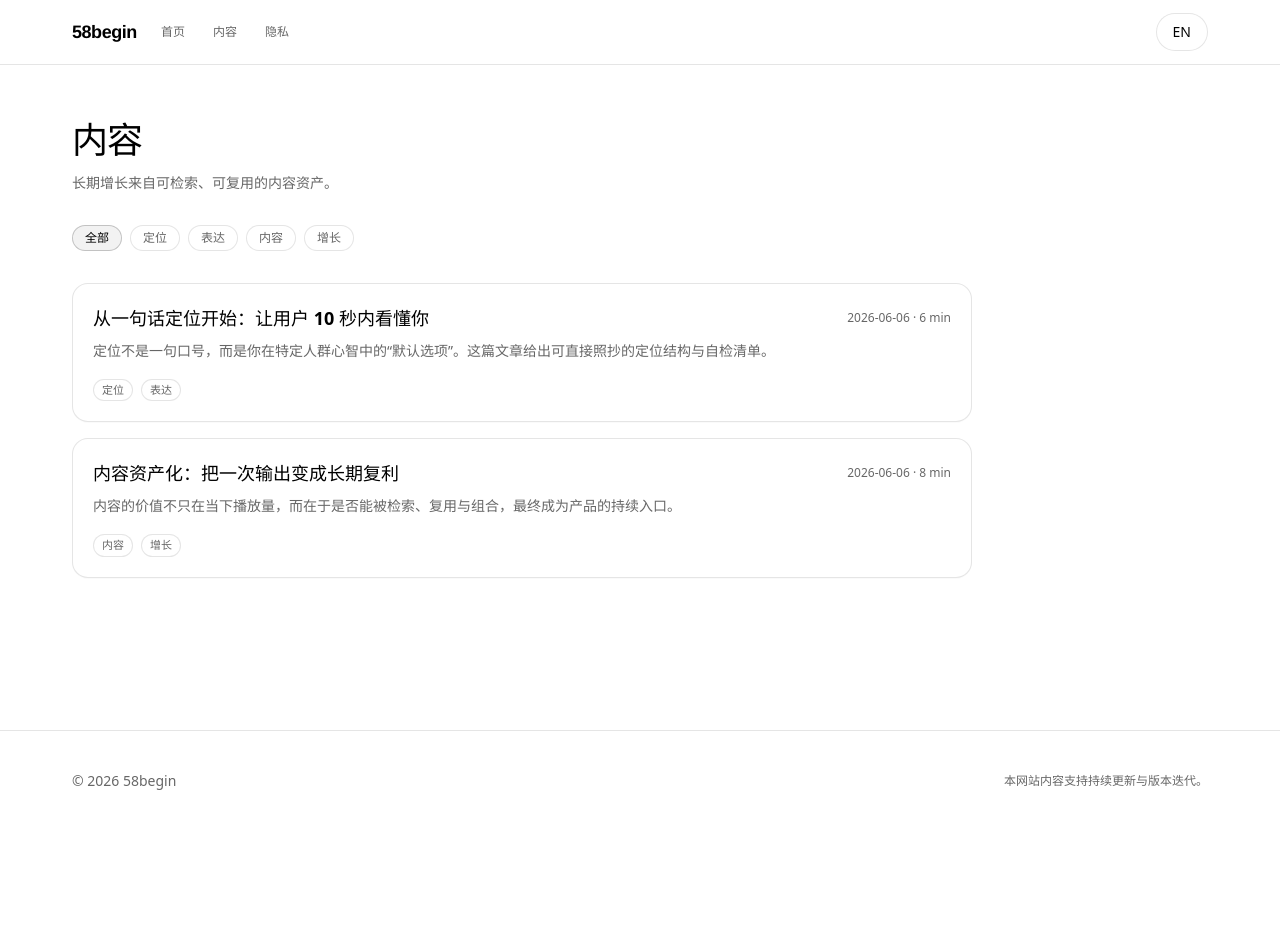
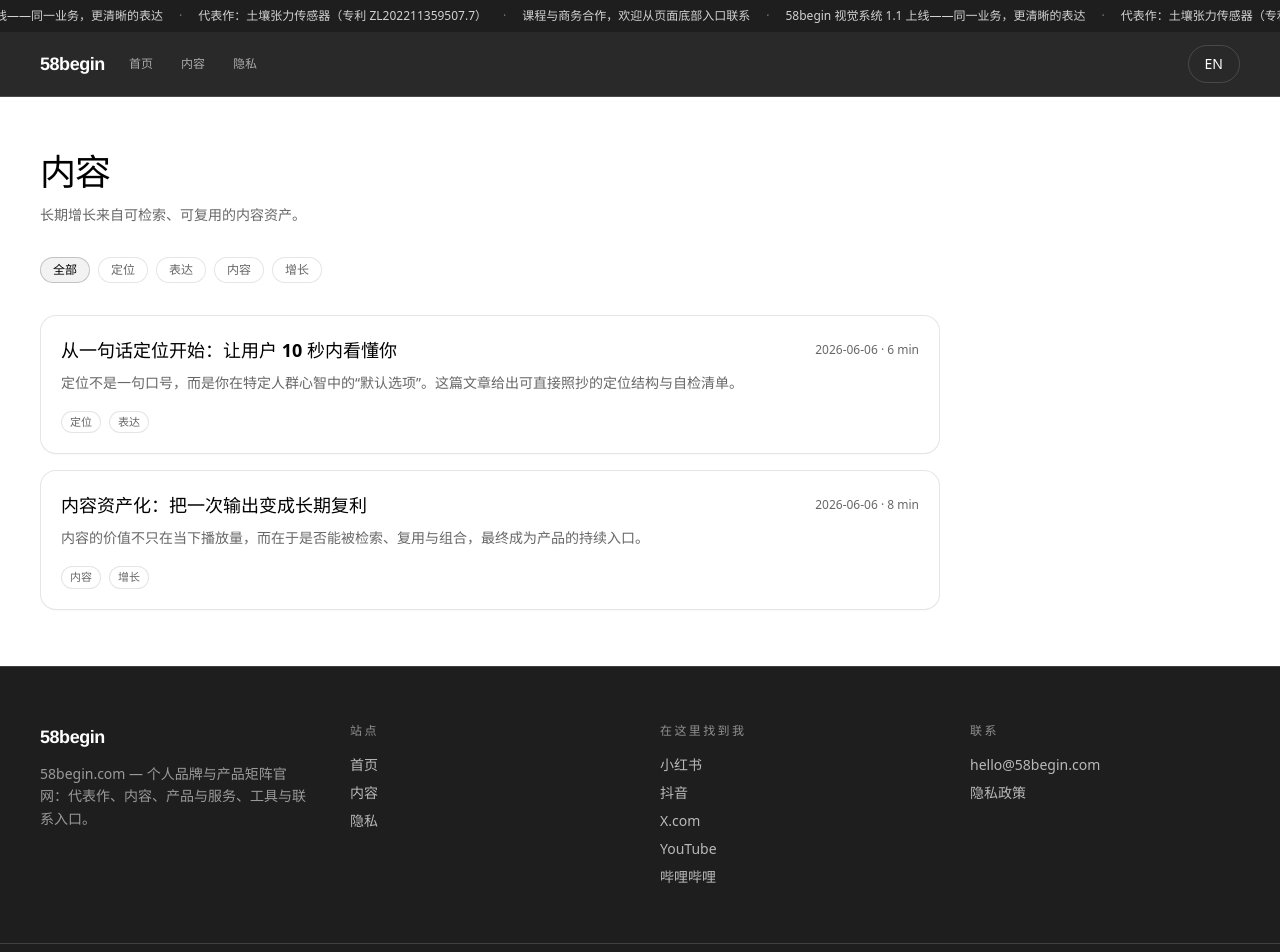
Before and after one commit to Leo1968/58begin, a React (Vite) app: page /posts in a window 1280 px wide. Shown: the top 952 px of the page. Before the commit the page ends 831 px from the top, so only its background shows below. Built offline with nearby package versions, Linux system fonts and the light colour scheme.

Commit message:
restyle(p2): rebuild global shell

```diff
--- /dev/null
+++ b/src/components/AnnouncementTicker.tsx
@@ -0,0 +1,44 @@
+import { useMemo } from "react";
+import { useLangStore } from "@/stores/lang";
+import { getSiteContent } from "@/content";
+
+/**
+ * Dark announcement marquee above the sticky header.
+ * Pure CSS animation (translateX loop over two identical copies);
+ * `motion-reduce:animate-none` renders it as a static single line.
+ */
+export function AnnouncementTicker() {
+  const { lang } = useLangStore();
+  const content = useMemo(() => getSiteContent(lang), [lang]);
+  const items = content.announcement.items;
+
+  return (
+    <div
+      className="overflow-hidden bg-header-bg text-header-fg"
+      role="region"
+      aria-label={lang === "zh" ? "站点公告" : "Announcements"}
+    >
+      <div className="flex w-max animate-marquee motion-reduce:animate-none">
+        {[0, 1].map((copy) => (
+          <ul
+            key={copy}
+            aria-hidden={copy === 1 || undefined}
+            className="flex shrink-0 items-center"
+          >
+            {items.map((text, i) => (
+              <li
+                key={i}
+                className="flex items-center whitespace-nowrap py-2 text-xs text-white/80"
+              >
+                <span aria-hidden="true" className="px-4 text-white/40">
+                  ·
+                </span>
+                {text}
+              </li>
+            ))}
+          </ul>
+        ))}
+      </div>
+    </div>
+  );
+}
--- a/src/components/Button.tsx
+++ b/src/components/Button.tsx
@@ -1,11 +1,12 @@
 import type { ButtonHTMLAttributes } from "react";
 import { cn } from "@/lib/utils";
 
-type Variant = "primary" | "secondary" | "ghost";
+type Variant = "primary" | "secondary" | "ghost" | "outline-invert" | "text-arrow";
 
 export function Button({
   className,
   variant = "primary",
+  children,
   ...props
 }: ButtonHTMLAttributes<HTMLButtonElement> & { variant?: Variant }) {
   return (
@@ -19,9 +20,23 @@ export function Button({
           "border border-border bg-card text-fg hover:bg-fg/5 active:bg-fg/10",
         variant === "ghost" &&
           "text-fg hover:bg-fg/5 active:bg-fg/10",
+        variant === "outline-invert" &&
+          "border border-fg bg-transparent text-fg hover:bg-fg hover:text-bg active:bg-fg/90",
+        variant === "text-arrow" &&
+          "group bg-transparent px-0 py-1 text-fg hover:bg-transparent active:bg-transparent",
         className
       )}
       {...props}
-    />
+    >
+      {children}
+      {variant === "text-arrow" ? (
+        <span
+          aria-hidden="true"
+          className="transition-transform duration-200 group-hover:translate-x-0.5"
+        >
+          →
+        </span>
+      ) : null}
+    </button>
   );
 }
--- a/src/components/Container.tsx
+++ b/src/components/Container.tsx
@@ -6,7 +6,7 @@ export function Container({
   children
 }: PropsWithChildren<{ className?: string }>) {
   return (
-    <div className={cn("mx-auto w-full max-w-[1200px] px-5 sm:px-8", className)}>
+    <div className={cn("mx-auto w-full max-w-site px-5 sm:px-8 lg:px-10", className)}>
       {children}
     </div>
   );
--- a/src/components/PageShell.tsx
+++ b/src/components/PageShell.tsx
@@ -1,10 +1,12 @@
 import type { PropsWithChildren } from "react";
 import { Helmet } from "react-helmet-async";
 import { useMemo } from "react";
+import { Link } from "react-router-dom";
 import { useLangStore } from "@/stores/lang";
 import { getSiteContent } from "@/content";
 import { Container } from "./Container";
 import { SiteNav } from "./SiteNav";
+import { AnnouncementTicker } from "./AnnouncementTicker";
 
 export function PageShell({
   activeSectionId,
@@ -13,6 +15,12 @@ export function PageShell({
   const { lang } = useLangStore();
   const content = useMemo(() => getSiteContent(lang), [lang]);
 
+  const siteLinks = [
+    { to: "/", label: lang === "zh" ? "首页" : "Home" },
+    { to: "/posts", label: lang === "zh" ? "内容" : "Content" },
+    { to: "/privacy", label: lang === "zh" ? "隐私" : "Privacy" }
+  ];
+
   return (
     <div className="min-h-dvh">
       <Helmet>
@@ -20,21 +28,87 @@ export function PageShell({
         <meta name="description" content={content.seo.description} />
       </Helmet>
 
+      <AnnouncementTicker />
+
       <SiteNav activeSectionId={activeSectionId} />
 
       <main>{children}</main>
 
-      <footer className="mt-24 border-t border-border">
-        <Container className="flex flex-col items-start justify-between gap-3 py-10 sm:flex-row sm:items-center">
-          <div className="text-sm text-muted">
-            © {new Date().getFullYear()} {content.nav.brand}
+      <footer className="border-t border-header-border bg-header-bg text-footer-text">
+        <Container className="grid gap-10 py-14 sm:grid-cols-2 lg:grid-cols-4">
+          <div>
+            <div className="font-display text-lg font-bold tracking-tight text-header-fg">
+              {content.nav.brand}
+            </div>
+            <p className="mt-3 text-sm leading-relaxed text-footer-text/80">
+              {content.seo.description}
+            </p>
           </div>
-          <div className="text-xs text-muted">
-            {lang === "zh"
-              ? "本网站内容支持持续更新与版本迭代。"
-              : "This site is continuously updated and iterated."}
+
+          <nav aria-label={lang === "zh" ? "站点导航" : "Site"}>
+            <div className="text-xs uppercase tracking-[0.2em] text-white/50">
+              {lang === "zh" ? "站点" : "Site"}
+            </div>
+            <ul className="mt-4 grid gap-2 text-sm">
+              {siteLinks.map((l) => (
+                <li key={l.to}>
+                  <Link className="transition hover:text-white" to={l.to}>
+                    {l.label}
+                  </Link>
+                </li>
+              ))}
+            </ul>
+          </nav>
+
+          <div>
+            <div className="text-xs uppercase tracking-[0.2em] text-white/50">
+              {content.findMeOn.title}
+            </div>
+            <ul className="mt-4 grid gap-2 text-sm">
+              {content.findMeOn.items.map((item) => (
+                <li key={item.id}>
+                  <a
+                    className="transition hover:text-white"
+                    href={item.href}
+                    target="_blank"
+                    rel="noopener noreferrer"
+                  >
+                    {item.label}
+                  </a>
+                </li>
+              ))}
+            </ul>
+          </div>
+
+          <div>
+            <div className="text-xs uppercase tracking-[0.2em] text-white/50">
+              {lang === "zh" ? "联系" : "Contact"}
+            </div>
+            <ul className="mt-4 grid gap-2 text-sm">
+              <li>
+                <a className="transition hover:text-white" href={`mailto:${content.contact.email}`}>
+                  {content.contact.email}
+                </a>
+              </li>
+              <li>
+                <Link className="transition hover:text-white" to="/privacy">
+                  {content.privacy.title}
+                </Link>
+              </li>
+            </ul>
           </div>
         </Container>
+
+        <div className="border-t border-header-border">
+          <Container className="flex flex-col items-start justify-between gap-2 py-5 text-xs sm:flex-row sm:items-center">
+            <div>© {new Date().getFullYear()} {content.nav.brand}</div>
+            <div>
+              {lang === "zh"
+                ? "本网站内容支持持续更新与版本迭代。"
+                : "This site is continuously updated and iterated."}
+            </div>
+          </Container>
+        </div>
       </footer>
     </div>
   );
--- a/src/components/SiteNav.tsx
+++ b/src/components/SiteNav.tsx
@@ -1,4 +1,4 @@
-import { useMemo, useState } from "react";
+import { useEffect, useMemo, useState } from "react";
 import { Link, useLocation, useNavigate } from "react-router-dom";
 import { Menu, X } from "lucide-react";
 import { cn } from "@/lib/utils";
@@ -13,6 +13,9 @@ function scrollToId(id: string) {
   el?.scrollIntoView({ behavior: "smooth", block: "start" });
 }
 
+const DARK_LANG_BUTTON =
+  "border-header-border bg-transparent text-header-fg hover:bg-white/10 hover:text-white active:bg-white/15 focus-visible:ring-offset-header-bg";
+
 export function SiteNav({
   activeSectionId
 }: {
@@ -24,6 +27,15 @@ export function SiteNav({
   const content = useMemo(() => getSiteContent(lang), [lang]);
   const [open, setOpen] = useState(false);
   const onHome = location.pathname === "/";
+
+  useEffect(() => {
+    if (!open) return;
+    const onKey = (e: KeyboardEvent) => {
+      if (e.key === "Escape") setOpen(false);
+    };
+    window.addEventListener("keydown", onKey);
+    return () => window.removeEventListener("keydown", onKey);
+  }, [open]);
 
   const items = onHome
     ? content.nav.sections
@@ -49,12 +61,12 @@ export function SiteNav({
   };
 
   return (
-    <div className="sticky top-0 z-40 border-b border-border bg-bg/80 backdrop-blur">
+    <div className="sticky top-0 z-40 border-b border-header-border bg-header-bg/95 text-header-fg backdrop-blur">
       <Container className="flex h-16 items-center justify-between">
         <div className="flex items-center gap-3">
           <Link
             to="/"
-            className="font-display text-lg font-semibold tracking-tight text-fg"
+            className="font-display text-lg font-bold tracking-tight text-header-fg"
           >
             {content.nav.brand}
           </Link>
@@ -64,10 +76,10 @@ export function SiteNav({
                 key={it.id}
                 onClick={() => go(it.id)}
                 className={cn(
-                  "rounded-full px-3 py-1.5 text-xs font-medium text-muted transition hover:bg-fg/5 hover:text-fg",
+                  "rounded-full px-3 py-1.5 text-xs font-medium text-white/60 transition hover:bg-white/10 hover:text-white",
                   onHome &&
                     activeSectionId === it.id &&
-                    "bg-fg/5 text-fg"
+                    "bg-white/10 text-white"
                 )}
               >
                 {it.label}
@@ -79,7 +91,7 @@ export function SiteNav({
         <div className="flex items-center gap-2">
           <Button
             variant="secondary"
-            className="hidden md:inline-flex"
+            className={cn("hidden md:inline-flex", DARK_LANG_BUTTON)}
             onClick={() => {
               const from = lang;
               toggleLang();
@@ -92,7 +104,13 @@ export function SiteNav({
 
           <Button
             variant="ghost"
-            className="h-10 w-10 rounded-full p-0 md:hidden"
+            className={cn(
+              "h-10 w-10 rounded-full p-0 md:hidden",
+              "text-header-fg hover:bg-white/10 hover:text-white active:bg-white/15 focus-visible:ring-offset-header-bg"
+            )}
+            aria-label="Menu"
+            aria-expanded={open}
+            aria-controls="site-nav-mobile-menu"
             onClick={() => {
               const next = !open;
               setOpen(next);
@@ -101,7 +119,6 @@ export function SiteNav({
                 props: { action: next ? "open" : "close", device: "mobile" }
               });
             }}
-            aria-label="Menu"
           >
             {open ? <X className="h-5 w-5" /> : <Menu className="h-5 w-5" />}
           </Button>
@@ -109,10 +126,13 @@ export function SiteNav({
       </Container>
 
       {open ? (
-        <div className="border-t border-border md:hidden">
+        <div
+          id="site-nav-mobile-menu"
+          className="border-t border-header-border bg-header-bg md:hidden"
+        >
           <Container className="py-3">
             <div className="grid gap-2">
-              <Button variant="secondary" onClick={() => {
+              <Button variant="secondary" className={DARK_LANG_BUTTON} onClick={() => {
                 const from = lang;
                 toggleLang();
                 const to = lang === "zh" ? "en" : "zh";
@@ -125,7 +145,7 @@ export function SiteNav({
                 <button
                   key={it.id}
                   onClick={() => go(it.id)}
-                  className="rounded-xl border border-border bg-card px-4 py-3 text-left text-sm font-medium text-fg"
+                  className="rounded-xl border border-header-border bg-transparent px-4 py-3 text-left text-sm font-medium text-header-fg transition hover:bg-white/10"
                 >
                   {it.label}
                 </button>
--- a/src/content/site.en.ts
+++ b/src/content/site.en.ts
@@ -18,6 +18,13 @@ export const siteEn: SiteContent = {
       { id: "contact", label: "Contact" }
     ]
   },
+  announcement: {
+    items: [
+      "58begin visual system 1.1 is live — same business, clearer expression",
+      "Featured work: Soil Tension Sensor (Patent ZL202211359507.7)",
+      "Courses and partnerships — reach out via the footer below"
+    ]
+  },
   hero: {
     kicker: "Hi, I'm",
     title: "58begin",
@@ -30,6 +37,11 @@ export const siteEn: SiteContent = {
     { label: "Invention patents", value: "5" },
     { label: "Projects delivered", value: "11" },
     { label: "Satisfaction", value: "9.3/10" }
+  ],
+  trustBadges: [
+    { label: "Hardware × AI background", detail: "11 delivered projects" },
+    { label: "5 invention patents", detail: "Medical device focus" },
+    { label: "9.3/10 partner satisfaction", detail: "From real collaborations" }
   ],
   about: {
     title: "About 58begin",
@@ -174,6 +186,12 @@ export const siteEn: SiteContent = {
       ]
     }
   },
+  closingCta: {
+    title: "Turn the impossible into your next step.",
+    subtitle: "Start with one conversation: a course, a partnership, or just a good question.",
+    primaryCta: { text: "Start a conversation", href: "#contact" },
+    secondaryCta: { text: "Read the latest posts", href: "#content" }
+  },
   posts: {
     title: "Content",
     items: [
--- a/src/content/site.zh.ts
+++ b/src/content/site.zh.ts
@@ -18,6 +18,13 @@ export const siteZh: SiteContent = {
       { id: "contact", label: "联系" }
     ]
   },
+  announcement: {
+    items: [
+      "58begin 视觉系统 1.1 上线——同一业务，更清晰的表达",
+      "代表作：土壤张力传感器（专利 ZL202211359507.7）",
+      "课程与商务合作，欢迎从页面底部入口联系"
+    ]
+  },
   hero: {
     kicker: "你好，我是",
     title: "58begin",
@@ -30,6 +37,11 @@ export const siteZh: SiteContent = {
     { label: "发明专利", value: "5" },
     { label: "开发项目", value: "11" },
     { label: "满意度", value: "9.3/10" }
+  ],
+  trustBadges: [
+    { label: "硬件 × AI 双重背景", detail: "11 个落地项目" },
+    { label: "发明专利 5 项", detail: "医疗器械方向" },
+    { label: "合作满意度 9.3/10", detail: "来自真实合作反馈" }
   ],
   about: {
     title: "关于 58begin",
@@ -165,6 +177,12 @@ export const siteZh: SiteContent = {
       ]
     }
   },
+  closingCta: {
+    title: "把不可能，变成下一步。",
+    subtitle: "从一次对话开始：课程、合作，或只是一个好问题。",
+    primaryCta: { text: "开始沟通", href: "#contact" },
+    secondaryCta: { text: "阅读最新内容", href: "#content" }
+  },
   posts: {
     title: "内容",
     items: [
--- a/src/content/types.ts
+++ b/src/content/types.ts
@@ -58,6 +58,9 @@ export type SiteContent = {
     brand: string;
     sections: { id: string; label: string }[];
   };
+  announcement: {
+    items: string[];
+  };
   hero: {
     kicker: string;
     title: string;
@@ -66,6 +69,7 @@ export type SiteContent = {
     secondaryCta: { text: string; href: string };
   };
   metrics: Metric[];
+  trustBadges: { label: string; detail: string }[];
   about: {
     title: string;
     mission: { title: string; body: string };
@@ -112,6 +116,12 @@ export type SiteContent = {
       intents: { value: "course" | "consulting" | "partnership" | "other"; label: string }[];
     };
   };
+  closingCta: {
+    title: string;
+    subtitle: string;
+    primaryCta: { text: string; href: string };
+    secondaryCta: { text: string; href: string };
+  };
   posts: {
     title: string;
     items: { slug: string; title: string; excerpt: string; date: string; readTime: string; tags: string[]; body: string }[];
```
Also changed, not shown: src/components/RainbowProgress.tsx (added, +49 -0 lines), 3 other files (tests, documents, lock files or other folders).
